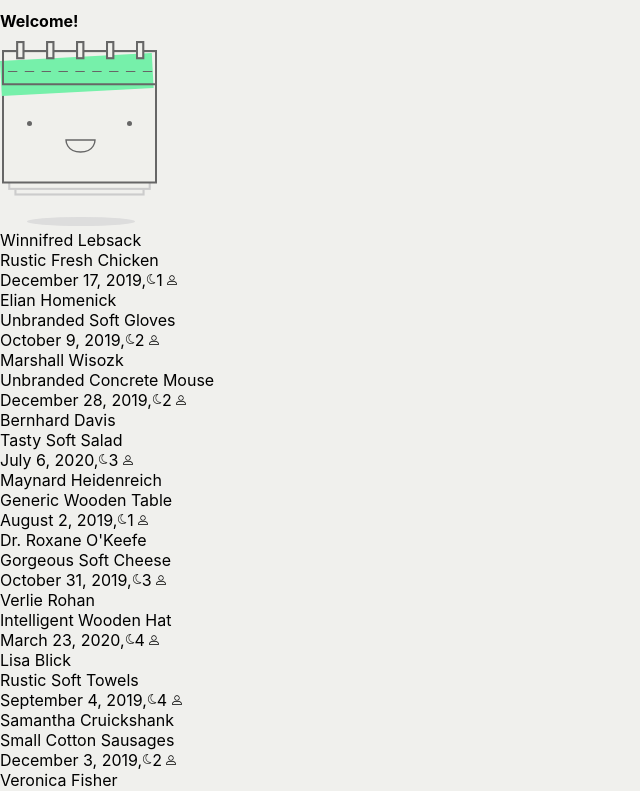
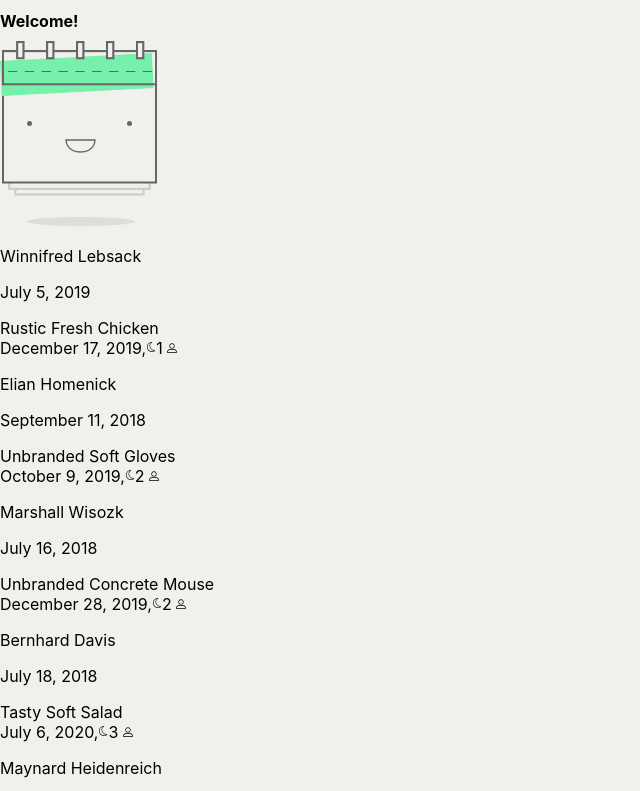
Before and after one commit to lodgify/recruiting-ui-app, a Next.js app: page / in a window 1280 px wide. Shown: the top 791 px of the page, without its empty margins (0-640 px from the left). Built offline with nearby package versions, Linux system fonts and the light colour scheme.

Commit message:
break down components

```diff
--- a/modules/bookings/components/BookingsPage/ListItem/ListItem.jsx
+++ b/modules/bookings/components/BookingsPage/ListItem/ListItem.jsx
@@ -1,9 +1,9 @@
 import React from 'react';
 import PropTypes from 'prop-types';
-import ItemRow from '../../common/ItemRow/ItemRow';
-import Moon from '../../common/svg/Moon';
-import Avatar from '../../common/svg/Avatar';
-import Status from '../Status/Status';
+// Components
+import TopRow from './components/TopRow';
+import MidRow from './components/MidRow';
+import BottomRow from './components/BottomRow';
 // Helpers
 import formatDate from '../../../helpers/formatDate';
 
@@ -11,15 +11,22 @@ const ListItem = ({ item, styles = '' }) => {
   const arrivalDate = formatDate(item.dateArrival);
   return (
     <li>
-      <Status status={item.status}>{item.status}</Status>
-      <ItemRow className={styles.listTopRow}>{item.guestName}</ItemRow>
-      <ItemRow propertyId={item.propertyId} className={styles.listTopRow}>
-        {item.propertyName}
-      </ItemRow>
-      <ItemRow className={styles.listTopRow}>
-        <span>{arrivalDate}</span>,<Moon width="10" height="14" />
-        <span>{item.people}</span> <Avatar width="10" height="12" />
-      </ItemRow>
+      <TopRow
+        status={item.status}
+        guestName={item.guestName}
+        dateCreated={item.dateCreated}
+        styles={styles.listTopRow}
+      />
+      <MidRow
+        propertyId={item.propertyId}
+        propertyName={item.propertyName}
+        styles={styles.listTopRow}
+      />
+      <BottomRow
+        arrivalDate={arrivalDate}
+        people={item.people}
+        styles={styles.listBottomRow}
+      />
     </li>
   );
 };
--- /dev/null
+++ b/modules/bookings/components/BookingsPage/ListItem/components/BottomRow.jsx
@@ -0,0 +1,22 @@
+import React from 'react';
+import PropTypes from 'prop-types';
+// Components
+import ItemRow from '../../../common/ItemRow/ItemRow';
+import Moon from '../../../common/svg/Moon';
+import Avatar from '../../../common/svg/Avatar';
+
+const BottomRow = ({ arrivalDate, styles = '', people }) => {
+  return (
+    <ItemRow className={styles}>
+      <span>{arrivalDate}</span>,<Moon width="10" height="14" />
+      <span>{people}</span> <Avatar width="10" height="12" />
+    </ItemRow>
+  );
+};
+
+BottomRow.propTypes = {
+  arrivalDate: PropTypes.string.isRequired,
+  people: PropTypes.string.isRequired,
+};
+
+export default BottomRow;
--- /dev/null
+++ b/modules/bookings/components/BookingsPage/ListItem/components/MidRow.jsx
@@ -0,0 +1,19 @@
+import React from 'react';
+import PropTypes from 'prop-types';
+// Components
+import ItemRow from '../../../common/ItemRow/ItemRow';
+
+const MidRow = ({ propertyId, styles = '', propertyName }) => {
+  return (
+    <ItemRow propertyId={propertyId} className={styles}>
+      {propertyName}
+    </ItemRow>
+  );
+};
+
+MidRow.propTypes = {
+  propertyId: PropTypes.string.isRequired,
+  propertyName: PropTypes.string.isRequired,
+};
+
+export default MidRow;
--- /dev/null
+++ b/modules/bookings/components/BookingsPage/ListItem/components/TopRow.jsx
@@ -0,0 +1,28 @@
+import React from 'react';
+import PropTypes from 'prop-types';
+// Components
+import ItemRow from '../../../common/ItemRow/ItemRow';
+import Status from '../../Status/Status';
+// Helpers
+import formatDate from '../../../../helpers/formatDate';
+
+const TopRow = ({ status, guestName, styles = '', dateCreated }) => {
+  const formattedDateCreated = formatDate(dateCreated, true);
+  return (
+    <ItemRow className={styles}>
+      <Status status={status}>{status}</Status>
+      <article>
+        <p>{guestName}</p>
+        <p>{formattedDateCreated}</p>
+      </article>
+    </ItemRow>
+  );
+};
+
+TopRow.propTypes = {
+  guestName: PropTypes.string.isRequired,
+  dateCreated: PropTypes.string.isRequired,
+  status: PropTypes.string.isRequired,
+};
+
+export default TopRow;
--- a/modules/bookings/helpers/differenceInDays.js
+++ b/modules/bookings/helpers/differenceInDays.js
@@ -1,6 +1,6 @@
 /*
  * Formats a date to DD-MM-YY format
- *
+ * @private
  * @param {string} dateString
  * @return {Date}
  *
@@ -14,7 +14,7 @@ const formatToComparableDate = dateString => {
 
 /*
  * Returns time in absolute num
- *
+ * @private
  * @param {string} dateString
  * @return {number}
  *
```
